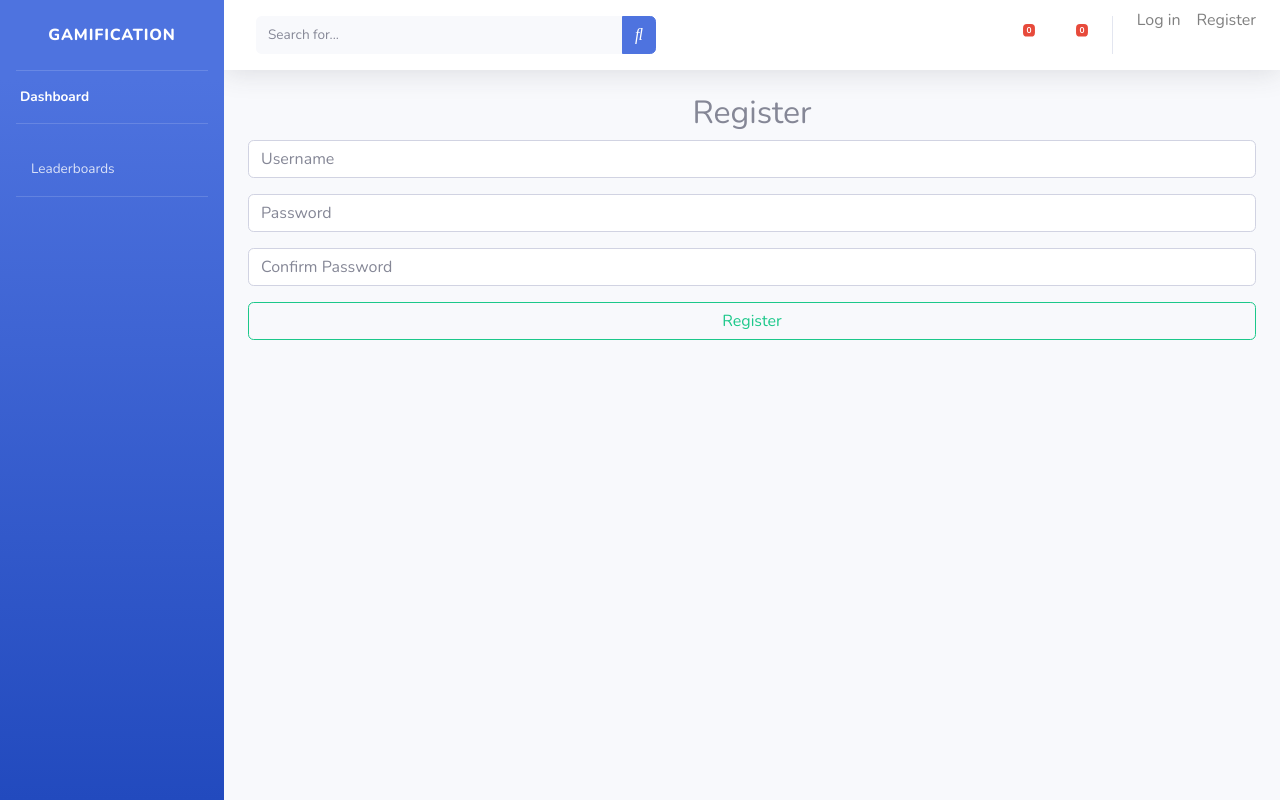
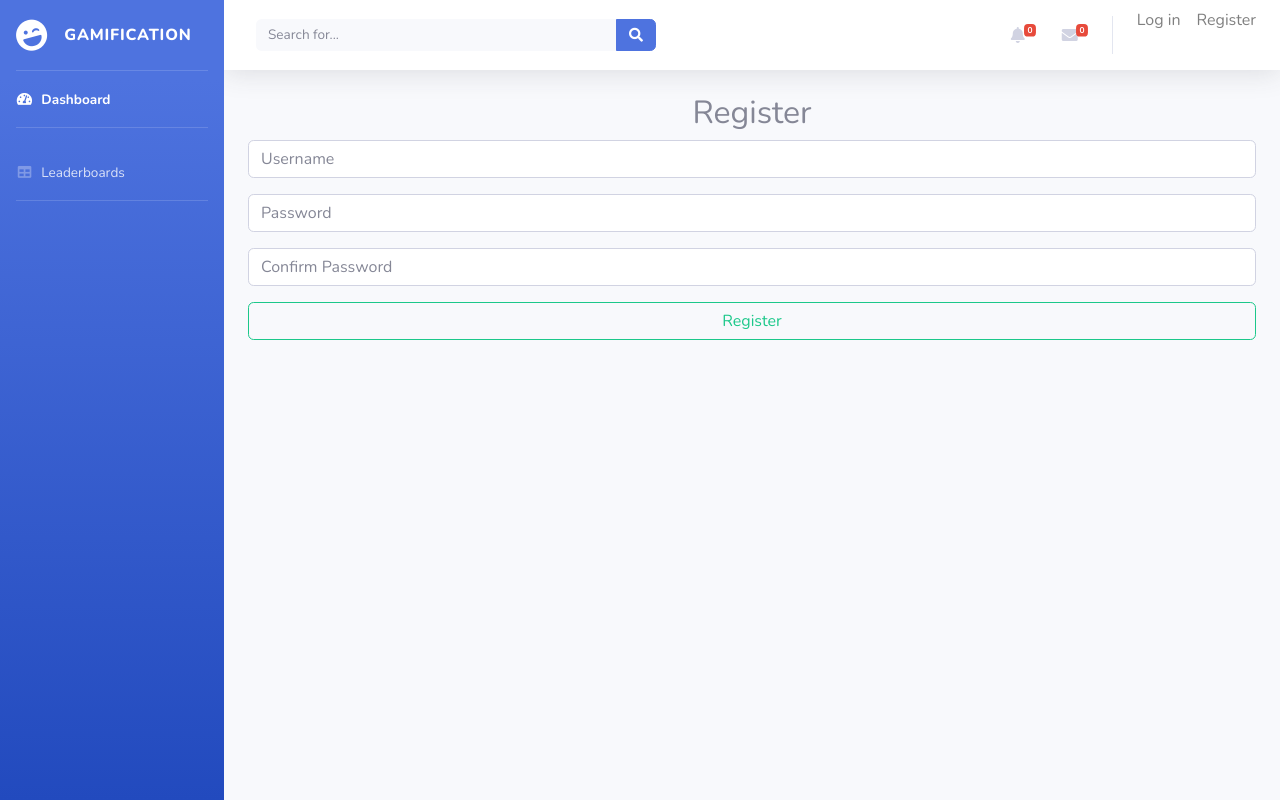
Before and after one commit to tylergel/flask-app, a Flask app: page /auth/register in a window 1280 px wide. Run offline with Flask 3, Linux system fonts and the light colour scheme; some libraries are stand-ins or nearby versions.

Commit message:
Fix error with font awesome

```diff
--- a/templates/sidebar.html
+++ b/templates/sidebar.html
@@ -1,6 +1,6 @@
 <head>
   <!-- Custom fonts for this template-->
-  <link href="/static/vendor/fontawesome-free/css/all.min.css" rel="stylesheet" type="text/css">
+  <link href="https://cdnjs.cloudflare.com/ajax/libs/font-awesome/5.12.0-2/css/all.min.css" rel="stylesheet" type="text/css">
    <link href="/static/vendor/datatables/dataTables.bootstrap4.min.css" rel="stylesheet">
   <link href="https://fonts.googleapis.com/css?family=Nunito:200,200i,300,300i,400,400i,600,600i,700,700i,800,800i,900,900i" rel="stylesheet">
 
```
